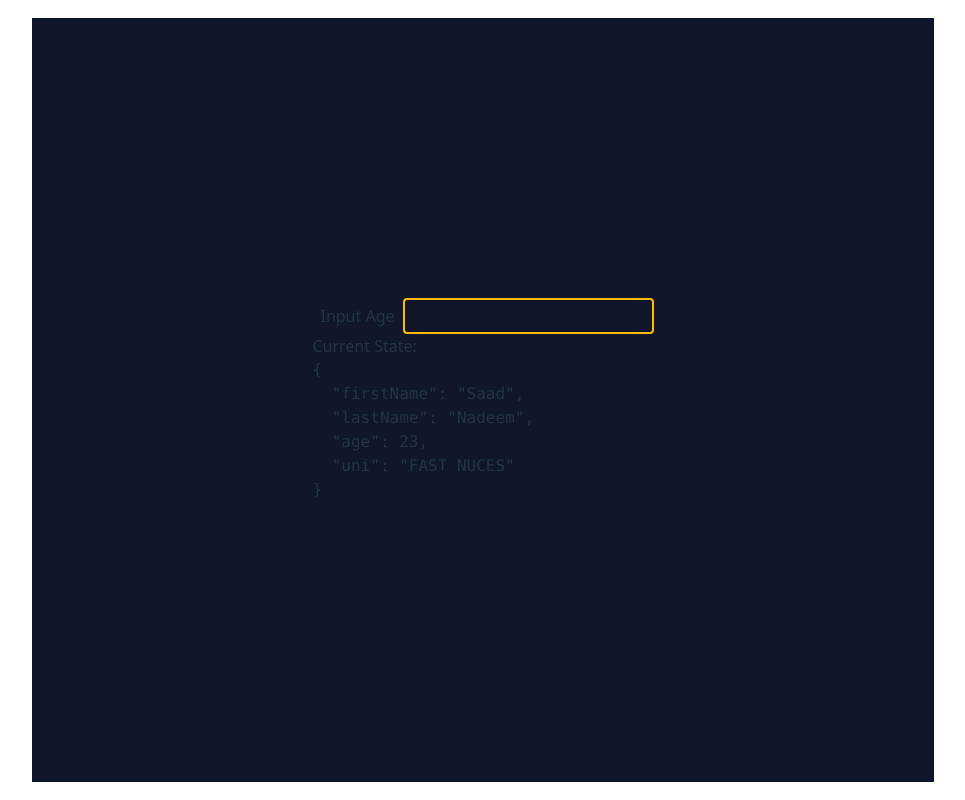
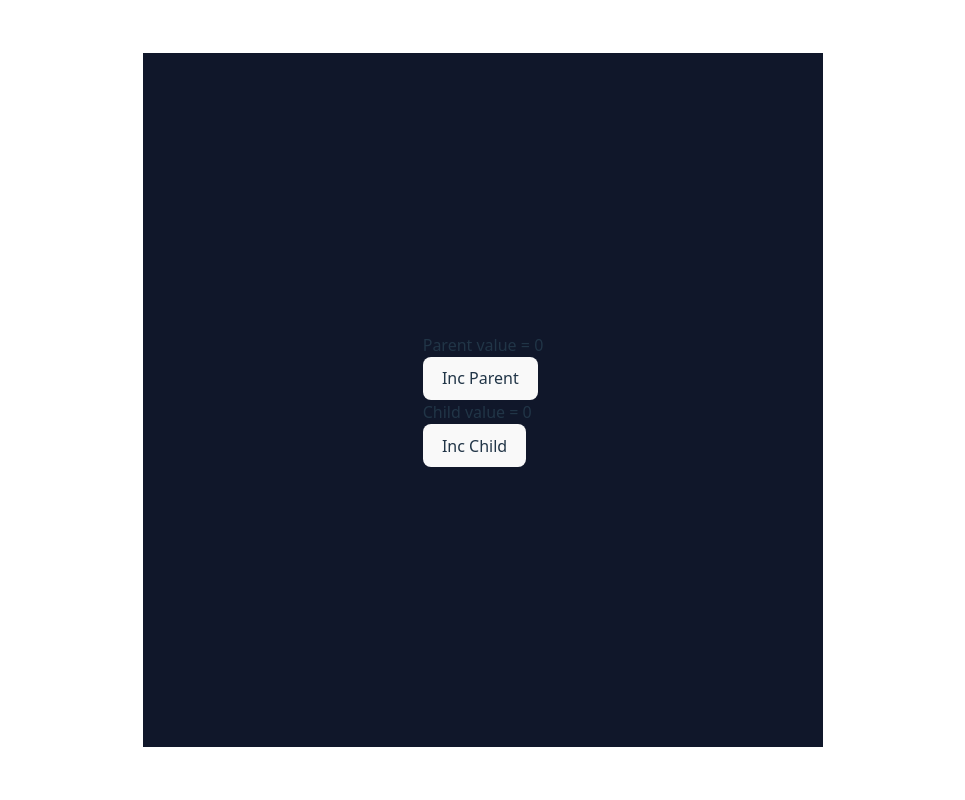
Before and after one commit to Saadnadeem07/react-basics-to-pro, a React (Vite) app: page / in a window 1280 px wide. Shown: the whole page, without its empty margins (157-1122 px from the left). Built offline with nearby package versions, Linux system fonts and the light colour scheme.

Commit message:
added useCallback

```diff
--- a/src/App.jsx
+++ b/src/App.jsx
@@ -15,6 +15,7 @@ import FormHandling2 from "./Form-Handling/FormHandling2";
 import GreatGrandfather from "./ContextAPI-vs-PropsDrilling/GreatGrandfather";
 import UseReducerHook from "./States/useReducer/UseReducerHook";
 import ManagingObjWithReducerHook from "./States/useReducer/ManagingObjWithReducerook";
+import Parent from "./States/useCallback/Parent";
 const App = () => {
   return (
     <>
@@ -31,7 +32,8 @@ const App = () => {
         {/* <FormHandling2 /> */}
         {/* <GreatGrandfather /> */}
         {/* <UseReducerHook /> */}
-        <ManagingObjWithReducerHook />
+        {/* <ManagingObjWithReducerHook /> */}
+        <Parent />
       </div>
     </>
   );
--- /dev/null
+++ b/src/States/useCallback/Child.jsx
@@ -0,0 +1,16 @@
+import React, { useEffect } from "react";
+
+const Child = ({ incChild, childCounter }) => {
+  useEffect(() => {
+    console.log("child is rendering");
+  }, [incChild, childCounter]);
+
+  return (
+    <>
+      <h2>Child value = {childCounter}</h2>
+      <button onClick={incChild}>Inc Child</button>
+    </>
+  );
+};
+
+export default Child;
--- /dev/null
+++ b/src/States/useCallback/Parent.jsx
@@ -0,0 +1,26 @@
+import React, { useCallback, useState } from "react";
+import Child from "./Child";
+const Parent = () => {
+  const [parentCounter, setParentCounter] = useState(0);
+  const [childCounter, setChildCounter] = useState(0);
+
+  // const incParent2 = useCallback(() => {
+  //   setParentCounter((prev) => prev + 1);
+  // }, []);
+  const incParent2 = () => {
+    setParentCounter((prev) => prev + 1);
+  };
+
+  const incChild = useCallback(() => {
+    setChildCounter((prev) => prev + 1);
+  }, []);
+
+  return (
+    <>
+      <h2>Parent value = {parentCounter}</h2>
+      <button onClick={incParent2}>Inc Parent</button>
+      <Child incChild={incChild} childCounter={childCounter} />
+    </>
+  );
+};
+export default Parent;
```
